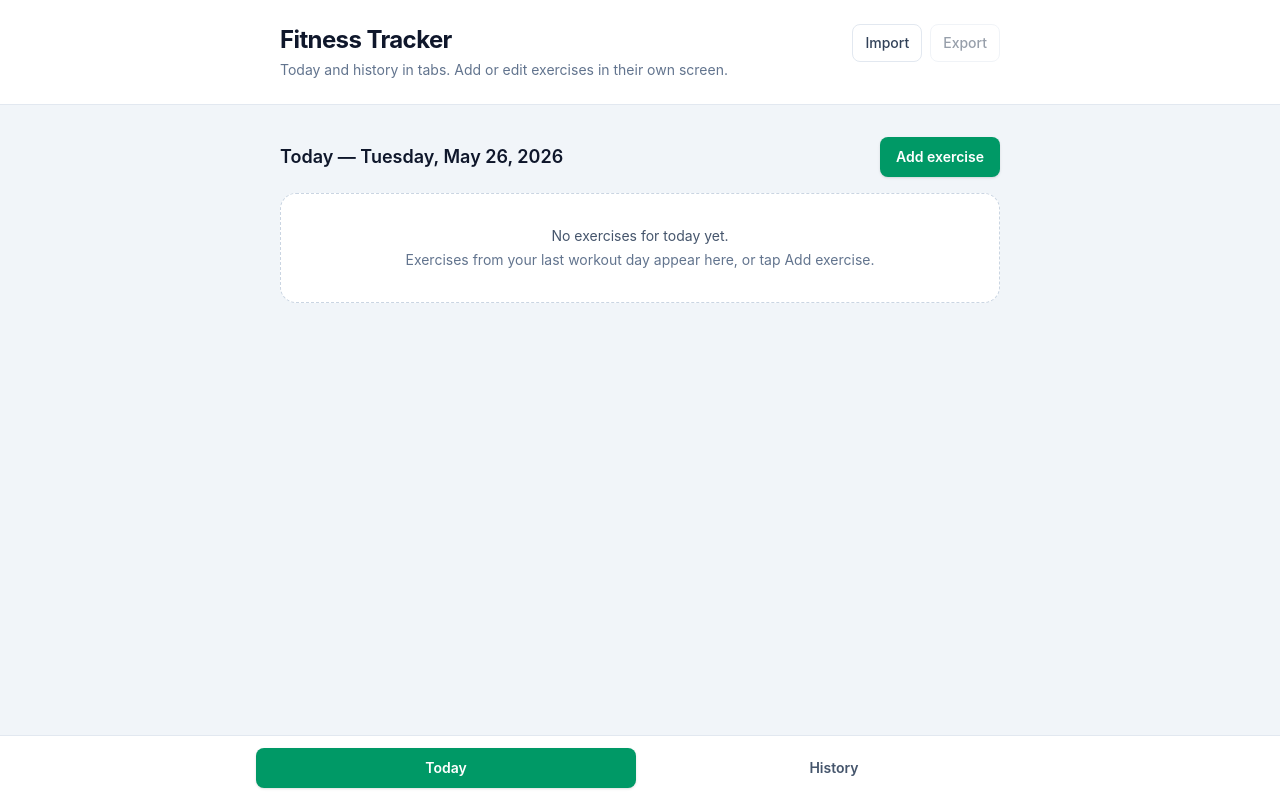
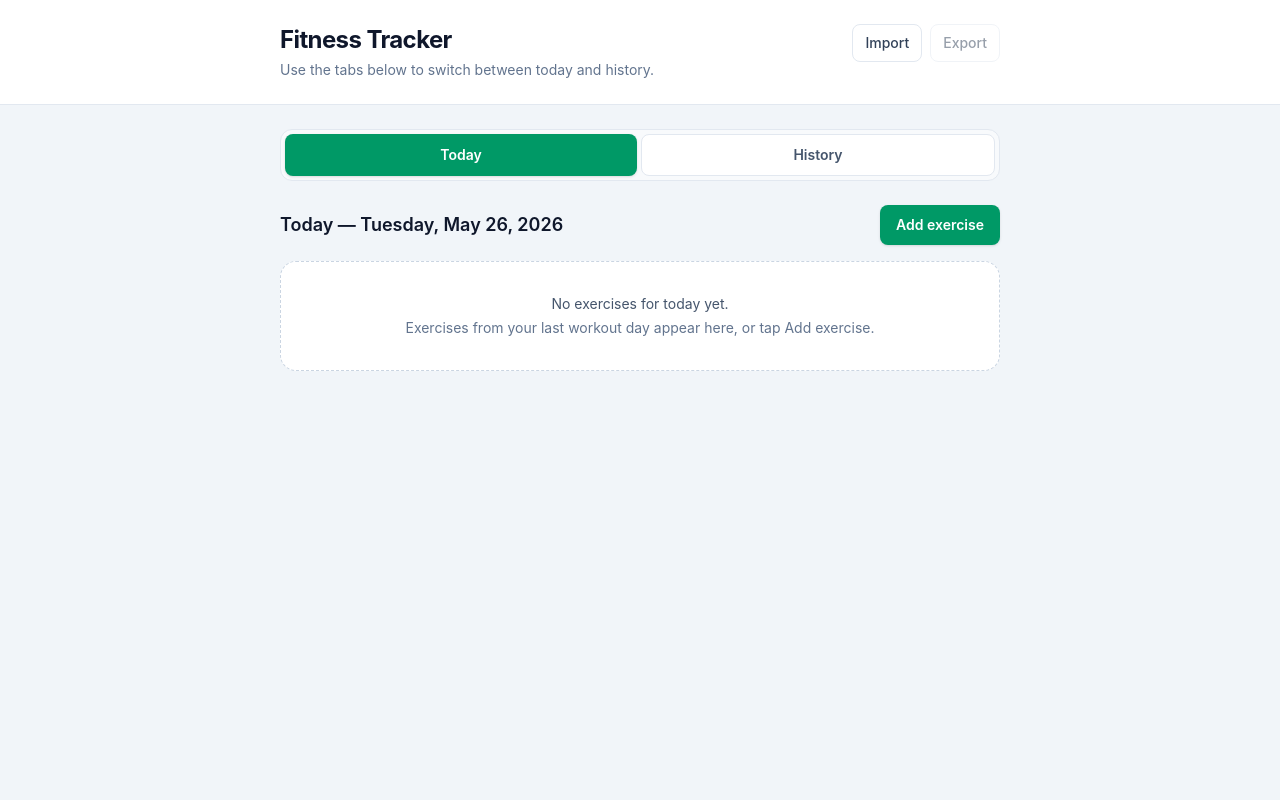
Before and after one commit to SvendAndreasen/FitnessTracker, a React (Vite) app: page / in a window 1280 px wide. Built offline with nearby package versions, Linux system fonts and the light colour scheme.

Commit message:
Fix tabs: move below header and render active panel content clearly

```diff
--- a/src/App.tsx
+++ b/src/App.tsx
@@ -16,31 +16,25 @@ import {
 } from './lib/storage'
 import type { Workout } from './types/workout'
 
-type Panel =
-  | { type: 'tab'; tab: MainTab }
-  | { type: 'add' }
-  | { type: 'edit'; workoutId: string }
+type EditorPanel = { mode: 'add' } | { mode: 'edit'; workoutId: string }
 
 function App() {
   const [workouts, setWorkouts] = useState<Workout[]>(() => loadWorkouts())
-  const [panel, setPanel] = useState<Panel>({ type: 'tab', tab: 'today' })
+  const [activeTab, setActiveTab] = useState<MainTab>('today')
+  const [editor, setEditor] = useState<EditorPanel | null>(null)
   const [importMessage, setImportMessage] = useState<string | null>(null)
   const fileInputRef = useRef<HTMLInputElement>(null)
 
-  const showTabBar = panel.type === 'tab'
-
-  function goToTab(tab: MainTab) {
-    setPanel({ type: 'tab', tab })
-  }
-
   function handleAdd(workout: Workout) {
     setWorkouts((prev) => addWorkoutToList(prev, workout))
-    goToTab('today')
+    setEditor(null)
+    setActiveTab('today')
   }
 
   function handleUpdate(workout: Workout) {
     setWorkouts((prev) => updateWorkoutInList(prev, workout))
-    goToTab('today')
+    setEditor(null)
+    setActiveTab('today')
   }
 
   function handleDelete(id: string) {
@@ -54,7 +48,6 @@ function App() {
     setImportMessage(
       `Exported ${summary.total} rows (${summary.today} today, ${summary.history} in history).`,
     )
-    setPanel({ type: 'tab', tab: panel.type === 'tab' ? panel.tab : 'today' })
   }
 
   function handleImportClick() {
@@ -83,15 +76,16 @@ function App() {
         parts.push(result.errors.slice(0, 2).join(' '))
       }
       setImportMessage(parts.join(' ') || 'No rows imported.')
-      goToTab('today')
+      setActiveTab('today')
+      setEditor(null)
     } catch {
       setImportMessage('Could not read the file.')
     }
   }
 
   const editingWorkout =
-    panel.type === 'edit'
-      ? workouts.find((w) => w.id === panel.workoutId)
+    editor?.mode === 'edit'
+      ? workouts.find((w) => w.id === editor.workoutId)
       : undefined
 
   return (
@@ -104,10 +98,10 @@ function App() {
                 Fitness Tracker
               </h1>
               <p className="mt-1 text-sm text-slate-500">
-                Today and history in tabs. Add or edit exercises in their own screen.
+                Use the tabs below to switch between today and history.
               </p>
             </div>
-            {showTabBar && (
+            {!editor && (
               <div className="flex flex-wrap gap-2">
                 <input
                   ref={fileInputRef}
@@ -134,7 +128,7 @@ function App() {
               </div>
             )}
           </div>
-          {importMessage && showTabBar && (
+          {importMessage && !editor && (
             <p
               role="status"
               className="mt-4 rounded-lg border border-slate-200 bg-slate-50 px-3 py-2 text-sm text-slate-700"
@@ -145,61 +139,72 @@ function App() {
         </div>
       </header>
 
-      <main
-        className={`mx-auto max-w-3xl px-4 py-8 sm:px-6 ${showTabBar ? 'pb-28' : 'pb-8'}`}
-      >
-        {panel.type === 'tab' && panel.tab === 'today' && (
-          <TodayView
-            workouts={workouts}
-            onAddClick={() => setPanel({ type: 'add' })}
-            onEditClick={(w) => setPanel({ type: 'edit', workoutId: w.id })}
-            onDelete={handleDelete}
-          />
-        )}
-
-        {panel.type === 'tab' && panel.tab === 'history' && (
-          <HistoryView workouts={workouts} />
-        )}
-
-        {panel.type === 'add' && (
+      <main className="mx-auto max-w-3xl px-4 py-6 sm:px-6">
+        {editor ? (
+          editor.mode === 'add' ? (
             <ExerciseEditor
               mode="add"
               workouts={workouts}
               onSave={handleAdd}
-            onClose={() => goToTab('today')}
+              onClose={() => setEditor(null)}
             />
-        )}
-
-        {panel.type === 'edit' && editingWorkout && (
+          ) : editingWorkout ? (
             <ExerciseEditor
               mode="edit"
               workouts={workouts}
               workout={editingWorkout}
               onSave={handleUpdate}
-            onClose={() => goToTab('today')}
+              onClose={() => setEditor(null)}
             />
-        )}
-
-        {panel.type === 'edit' && !editingWorkout && (
+          ) : (
             <div className="text-center text-sm text-slate-500">
               Exercise not found.{' '}
               <button
                 type="button"
                 className="font-medium text-emerald-700"
-              onClick={() => goToTab('today')}
+                onClick={() => setEditor(null)}
               >
-              Back to Today
+                Back
               </button>
+            </div>
+          )
+        ) : (
+          <div className="space-y-6">
+            <TabBar active={activeTab} onChange={setActiveTab} />
+
+            <div
+              id="today-panel"
+              role="tabpanel"
+              aria-labelledby="today-tab"
+              hidden={activeTab !== 'today'}
+              className="min-h-[40vh]"
+            >
+              {activeTab === 'today' && (
+                <TodayView
+                  workouts={workouts}
+                  onAddClick={() => setEditor({ mode: 'add' })}
+                  onEditClick={(w) =>
+                    setEditor({ mode: 'edit', workoutId: w.id })
+                  }
+                  onDelete={handleDelete}
+                />
+              )}
+            </div>
+
+            <div
+              id="history-panel"
+              role="tabpanel"
+              aria-labelledby="history-tab"
+              hidden={activeTab !== 'history'}
+              className="min-h-[40vh]"
+            >
+              {activeTab === 'history' && (
+                <HistoryView workouts={workouts} />
+              )}
+            </div>
           </div>
         )}
       </main>
-
-      {showTabBar && (
-        <TabBar
-          active={panel.type === 'tab' ? panel.tab : 'today'}
-          onChange={goToTab}
-        />
-      )}
     </div>
   )
 }
--- a/src/components/TabBar.tsx
+++ b/src/components/TabBar.tsx
@@ -7,29 +7,42 @@ type TabBarProps = {
 
 export function TabBar({ active, onChange }: TabBarProps) {
   const tabClass = (tab: MainTab) =>
-    `flex-1 rounded-lg px-4 py-2.5 text-sm font-semibold transition focus:outline-none focus:ring-2 focus:ring-emerald-500/30 ${
+    `flex-1 rounded-lg px-4 py-2.5 text-center text-sm font-semibold transition focus:outline-none focus:ring-2 focus:ring-emerald-500/30 ${
       active === tab
         ? 'bg-emerald-600 text-white shadow-sm'
-        : 'text-slate-600 hover:bg-slate-100'
+        : 'bg-white text-slate-600 hover:bg-slate-50 border border-slate-200'
     }`
 
   return (
-    <nav
-      className="fixed bottom-0 left-0 right-0 border-t border-slate-200 bg-white px-4 py-3"
+    <div
+      className="rounded-xl border border-slate-200 bg-slate-50 p-1"
+      role="tablist"
       aria-label="Main navigation"
     >
-      <div className="mx-auto flex max-w-3xl gap-2">
-        <button type="button" className={tabClass('today')} onClick={() => onChange('today')}>
+      <div className="flex gap-1">
+        <button
+          type="button"
+          role="tab"
+          aria-selected={active === 'today'}
+          aria-controls="today-panel"
+          id="today-tab"
+          className={tabClass('today')}
+          onClick={() => onChange('today')}
+        >
           Today
         </button>
         <button
           type="button"
+          role="tab"
+          aria-selected={active === 'history'}
+          aria-controls="history-panel"
+          id="history-tab"
           className={tabClass('history')}
           onClick={() => onChange('history')}
         >
           History
         </button>
       </div>
-    </nav>
+    </div>
   )
 }
```
Lines whose indentation alone changed are shown as unchanged.
